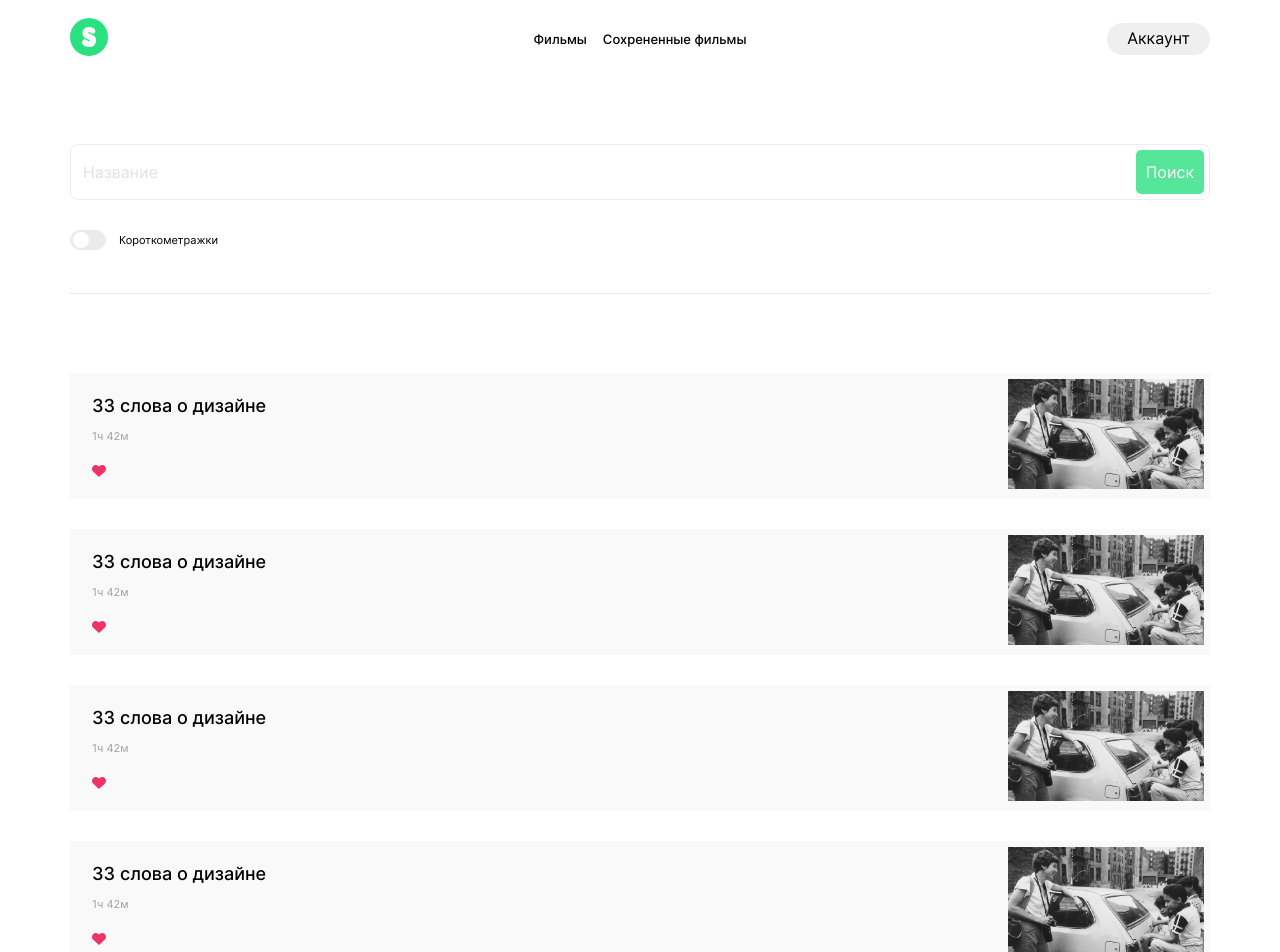
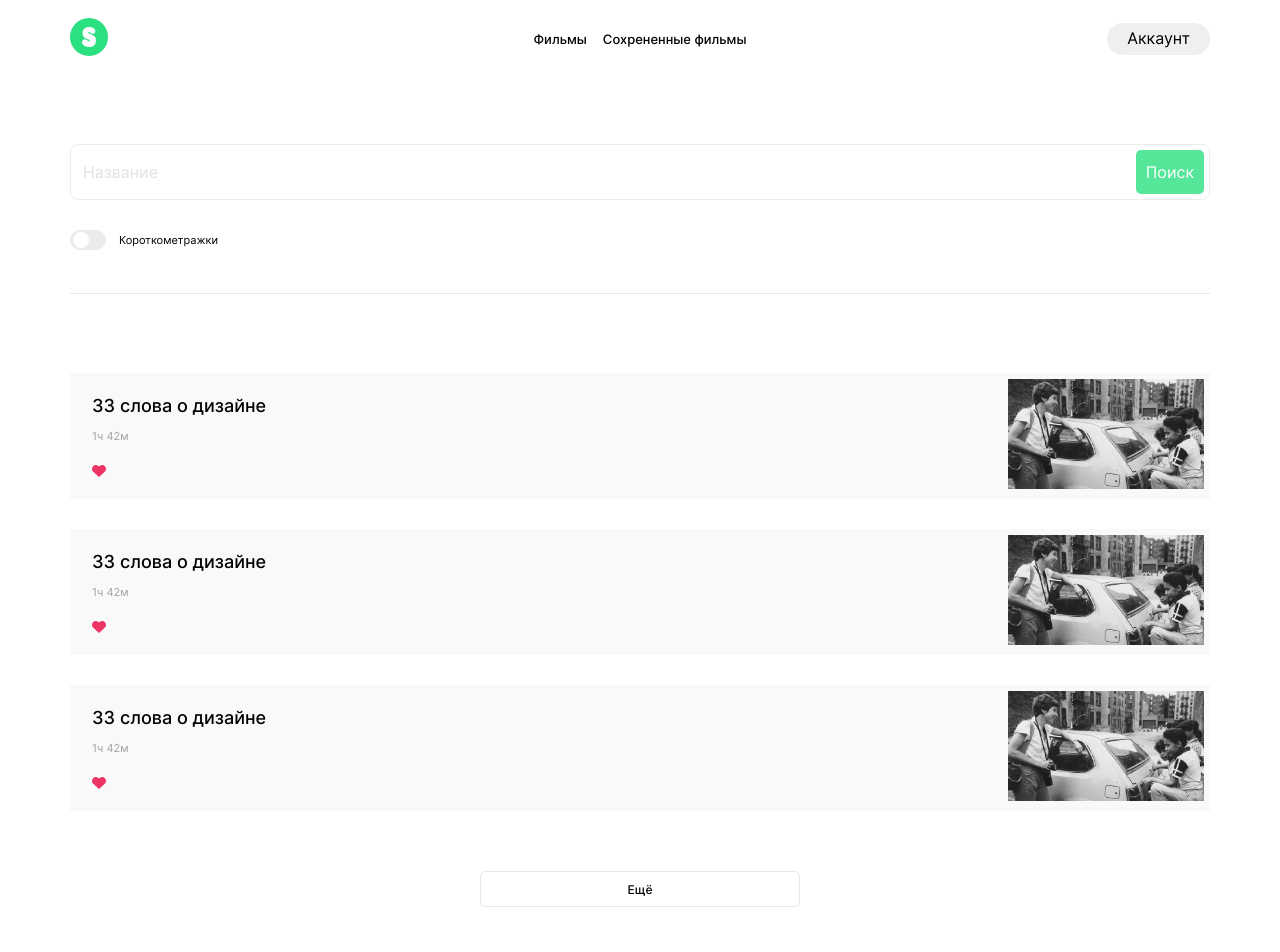
Before and after one commit to ladykot/movies-explorer-frontend, a React (Create React App) app in the folder src/: page /movies in a window 1280 px wide. Shown: the top 952 px of the page. Built offline with nearby package versions, Linux system fonts and the light colour scheme; the HTML template or start-up script is replaced by a standard one.

Commit message:
feat: add rendering Cards from object

```diff
--- a/src/components/App/App.js
+++ b/src/components/App/App.js
@@ -9,32 +9,69 @@ import Login from 'components/Login/Login';
 import PageNotFound from 'components/PageNotFound/PageNotFound';
 import Profile from 'components/Profile/Profile';
 import Movies from 'components/Movies/Movies';
-import { useHistory } from "react-router-dom";
+import { useHistory } from 'react-router-dom';
 
 function App() {
+
+  // временный объект с данными для карточек (не забыть добавить link)
+  const data = [
+    {
+      title: '33 слова о дизайне',
+      duration: '1ч 42м',
+      _id: '1',
+    },
+    {
+      title: '33 слова о дизайне',
+      duration: '1ч 42м',
+      _id: '2',
+    },
+    {
+      title: '33 слова о дизайне',
+      duration: '1ч 42м',
+      _id: '3',
+    },
+  ]
+
+  const [cards] = useState(data);
+
   // состояние, когда мы залогинились, равно true
-  const [loggedIn, setLoggedIn] = useState(false);
+  const [loggedIn, setLoggedIn] = useState(true);
   const history = useHistory();
+
+  // отобразим карточки при рендеринге (потом карточки появятся только после поиска)
+  // React.useEffect(() => {
+  //   if (loggedIn) {
+  //     setCards(data);
+  //   }
+  // });
 
   const handelEditProfile = () => {
     // установить новые данные
-  }
+  };
 
+  //обработка кнопки Выйти
   const handelLogUot = () => {
     // перенаправить на /login
     history.push('/login');
-  }
+  };
 
   // обработка лайка
-  function handleCardLike() {
+  function handleCardLike() {}
 
-  }
+  // обработка клика на фильм
+  const handleCardClick = () => {};
+
+  // состояние разлогина
+  const onSignOut = () => {
+    setLoggedIn(false);
+    // localStorage.removeItem('jwt');
+    history.push('/signin');
+  };
 
   return (
     <div className="page">
-      <Header loggedIn={loggedIn}/>
+      <Header loggedIn={loggedIn} onSignOut={onSignOut} />
       <Switch>
-
         <Route exact path="/signin">
           <Login
             title="Рады видеть!"
@@ -52,22 +89,24 @@ function App() {
           />
         </Route>
         <Route exact path="/movies">
-          <Movies onCardLike={handleCardLike}/>
+          <Movies
+            onCardLike={handleCardLike}
+            onCardClick={handleCardClick}
+            cards={cards}
+          />
         </Route>
         <Route exact path="/profile">
           <Profile
             title="Привет, Виталий!"
             handelEditProfile={handelEditProfile}
             handelLogUot={handelLogUot}
-            buttonText='Сохранить'
+            buttonText="Сохранить"
           />
         </Route>
         <Route exact path="/">
-
           <Main />
-
         </Route>
-        <Route exact path="*">
+        <Route path="/*">
           <PageNotFound />
         </Route>
       </Switch>
--- a/src/components/Header/Header.js
+++ b/src/components/Header/Header.js
@@ -10,6 +10,7 @@ function Header(loggedIn) {
   const [activeBurger, setActiveBurger] = useState(false);
   loggedIn = false;
 
+  // переключатель бургер-меню
   function handleActiveBurger() {
     setActiveBurger(!activeBurger);
   }
@@ -108,7 +109,7 @@ function Header(loggedIn) {
                 </ul>
               </nav>
               <Link className="profile-button-wraper-burger" to="/profile">
-                <button className="profile-button">Аккаунт</button>
+                <button className="profile-button" onClick={handleActiveBurger}>Аккаунт</button>
               </Link>
             </div>
           </section>
--- a/src/components/Movies/Movies.js
+++ b/src/components/Movies/Movies.js
@@ -1,31 +1,31 @@
 import React, { useState } from 'react';
 import SearchForm from 'components/SearchForm/SearchForm';
 import MoviesCardList from 'components/MoviesCardList/MoviesCardList';
-import Footer from 'components/Footer/Footer';
-import Header from 'components/Header/Header';
 import Preloader from 'components/Preloader/Preloader';
 import './Movies.css';
 
-function Movies(onCardLike) {
-  // начальное состояние фильмов - это пустой список
-  const [movies, setMovies] = useState([]);
+function Movies({ cards, onCardLike, onCardClick }) {
   const [loading, setLoading] = useState(false); // состояние загрузки фильмов из базы
+  console.log(cards)
 
   const handleButtonSearch = () => {
-    setLoading(!loading)
-  }
+    setLoading(!loading);
+  };
 
   return (
     <>
       <div className="movies">
         <SearchForm />
         {loading ? (
-        <Preloader />
-      ) : (
-        <MoviesCardList movies={movies} onCardLike={onCardLike}/>
-      )}
+          <Preloader />
+        ) : (
+          <MoviesCardList
+            cards={cards}
+            onCardLike={onCardLike}
+            onCardClick={onCardClick}
+          />
+        )}
         {/* <Preloader /> */}
-        {/* <MoviesCardList /> */}
       </div>
     </>
   );
--- a/src/components/MoviesCard/MoviesCard.js
+++ b/src/components/MoviesCard/MoviesCard.js
@@ -2,20 +2,33 @@ import React from 'react';
 import link from '../../images/pic__card.png';
 import './MoviesCard.css';
 
-function MoviesCard({ onCardLike }) {
+function MoviesCard({ card, onCardLike, onCardClick }) {
   // обработчик клика на Сердечко
   // onCardLike - свойство карточки, и обработчик извне
   function handleLikeClick() {
-    onCardLike();
+    // onCardLike();
+    console.log('like!')
+  }
+
+  console.log(card)
+
+  // обработчик клика по карточке для перехода на терейлер youtube
+  function handleImageClick() {
+    onCardClick();
   }
 
   return (
     <div className="movies-cards__item">
       <div className="movies-card__item-content">
-        <img className="movies-card__pic" src={link} />
-        <div className='movies-card__text'>
-          <h2 className="movies-card__title">33 слова о дизайне</h2>
-          <p className='movies-card__description'>1ч 42м</p>
+        <img
+          className="movies-card__pic"
+          src={link}
+          onClick={handleImageClick}
+          alt=''
+        />
+        <div className="movies-card__text">
+          <h2 className="movies-card__title">{card.title}</h2>
+          <p className="movies-card__description">{card.duration}</p>
         </div>
 
         <button
@@ -23,7 +36,7 @@ function MoviesCard({ onCardLike }) {
           // className={`movies-cards__union ${
           //   isLiked && 'movies-cards__union_active'
           // }`}
-          className='movies-card__like'
+          className="movies-card__like"
           aria-label="лайк"
           onClick={handleLikeClick}
         ></button>
--- a/src/components/MoviesCardList/MoviesCardList.js
+++ b/src/components/MoviesCardList/MoviesCardList.js
@@ -4,21 +4,21 @@ import './MoviesCardList.css';
 
 // данные карточек пока что получаем из макета
 
-
-function MoviesCardList(movies, onCardLike) {
-
+function MoviesCardList({ cards, onCardLike, onCardClick }) {
   // обработчик кнопки Еще
-  const showMoreMovies = () => {
-  }
+  const showMoreMovies = () => {};
 
   return (
     <section className="movies__cards-section">
-          {/* {movies.map(() => ( */}
-              <MoviesCard onCardLike={onCardLike}/>
-              <MoviesCard onCardLike={onCardLike}/>
-              <MoviesCard onCardLike={onCardLike}/>
-              <MoviesCard onCardLike={onCardLike}/>
-          {/* ))} */}
+      {/* проходим по массиву с карточками */}
+      {cards.map((card) => (
+        <MoviesCard
+          onCardLike={onCardLike}
+          onCardClick={onCardClick}
+          card={card}
+          key={card._id}
+        />
+      ))}
       <button className="movies__more-button" onClick={showMoreMovies}>
         Ещё
       </button>
```
